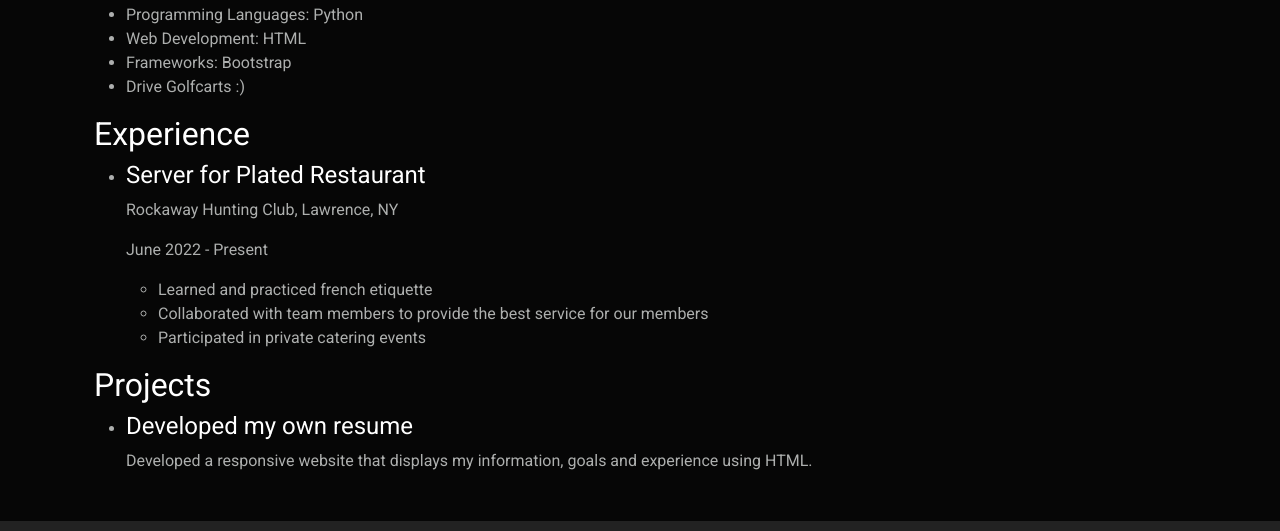
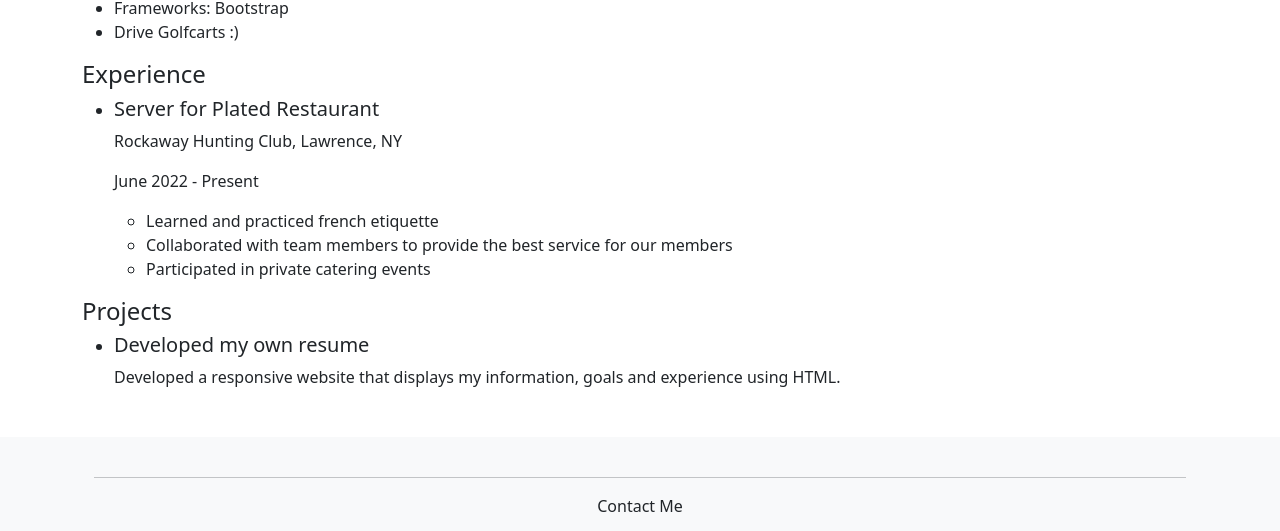
Before and after one commit to jorozc/jorozc.github.io, a plain HTML site: page index.html in a window 1280 px wide. Shown: the part 594-1125 px from the top of the page. Drawn offline with nearby package versions, Linux system fonts and the light colour scheme.

Commit message:
Update index.html

```diff
--- a/index.html
+++ b/index.html
@@ -11,7 +11,7 @@
   <!-- Bootstrap Icons -->
   <link href="https://cdn.jsdelivr.net/npm/bootstrap-icons@1.7.0/font/bootstrap-icons.css" rel="stylesheet">
   <!-- Bootstrap Theme CSS -->
-  <link href="themes/cyborg.css" rel="stylesheet">
+  <link href="themes/bootstrap.min.css" rel="stylesheet">
 </head>
 
 <body>
```
